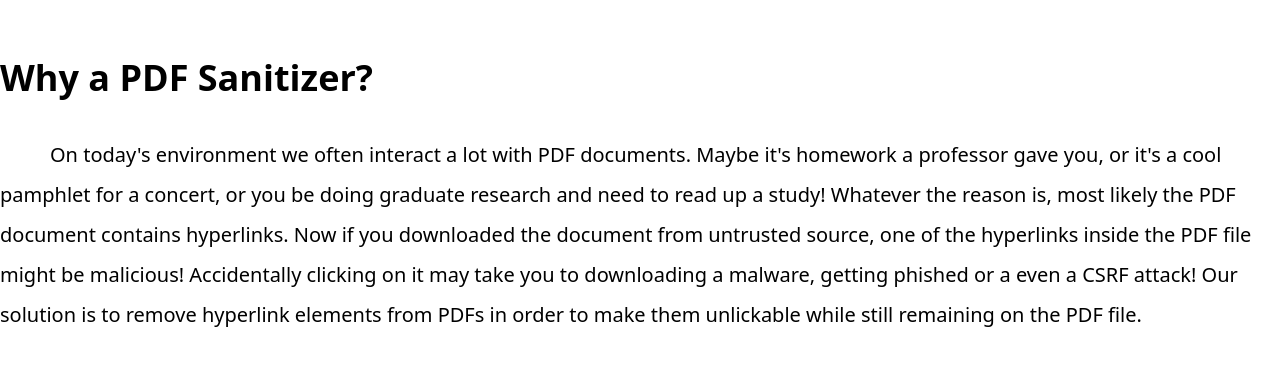
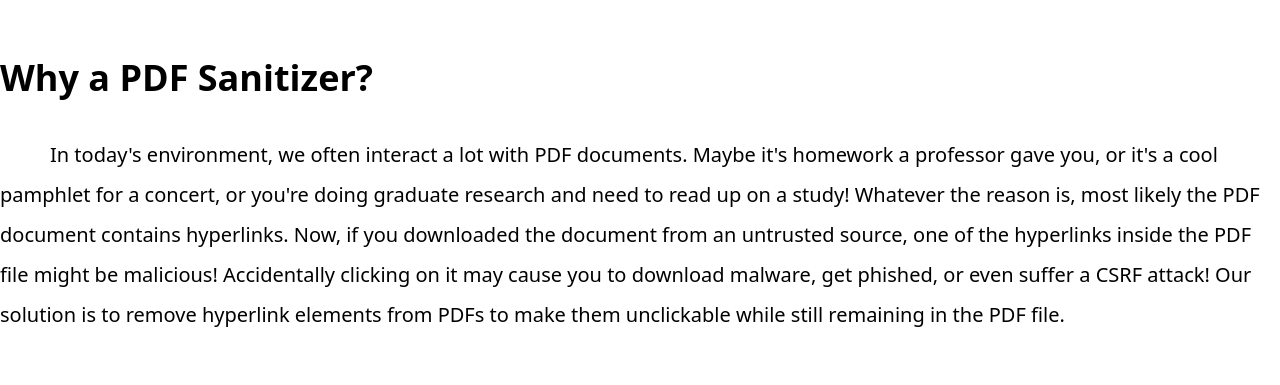
Before and after one commit to manorya1/PDFSanitizerWebsite, a plain HTML site: page index.html in a window 1280 px wide. Shown: the part 1940-2325 px from the top of the page. Drawn offline with nearby package versions, Linux system fonts and the light colour scheme; a web font is replaced by a local one.

Commit message:
fixed typs

```diff
--- a/index.html
+++ b/index.html
@@ -126,10 +126,7 @@
       <section class="purpose" id="purpose">
         <div class="wrapper">
           <h2 class = section-title>Why a PDF Sanitizer?</h2>
-          <p style="line-height: 2; text-indent: 50px;">    On today's environment we often interact a lot with PDF documents. Maybe it's homework a professor gave you, or it's a cool pamphlet for a concert,
-            or you be doing graduate research and need to read up a study! Whatever the reason is, most likely the PDF document contains hyperlinks. Now if you downloaded
-            the document from untrusted source, one of the hyperlinks inside the PDF file might be malicious! Accidentally clicking on it may take you to downloading a malware, getting phished or
-            a even a CSRF attack! Our solution is to remove hyperlink elements from PDFs in order to make them unlickable while still remaining on the PDF file.
+          <p style="line-height: 2; text-indent: 50px;">    In today's environment, we often interact a lot with PDF documents. Maybe it's homework a professor gave you, or it's a cool pamphlet for a concert, or you're doing graduate research and need to read up on a study! Whatever the reason is, most likely the PDF document contains hyperlinks. Now, if you downloaded the document from an untrusted source, one of the hyperlinks inside the PDF file might be malicious! Accidentally clicking on it may cause you to download malware, get phished, or even suffer a CSRF attack! Our solution is to remove hyperlink elements from PDFs to make them unclickable while still remaining in the PDF file.
           </p>
         </div>
       </section>
```
